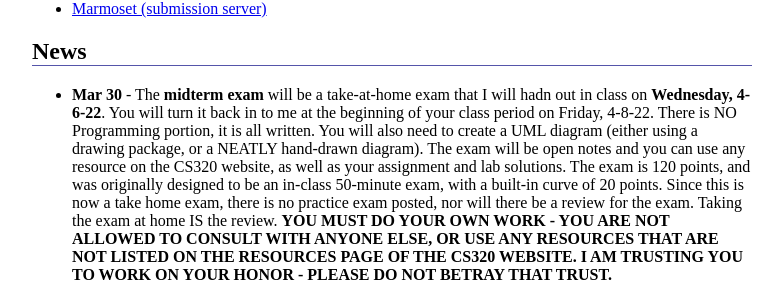
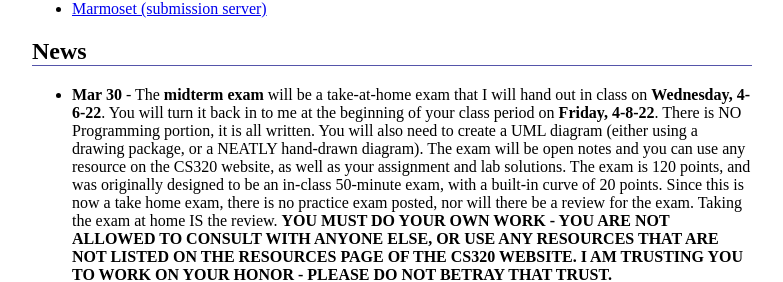
Before and after one commit to ycpcs/cs320-spring2022, a Jekyll site: the page built from index.md, in a window 1280 px wide and 900 px high. Shown: the part 401-683 px from the top of the window, without its empty margins (248-1031 px from the left). Built offline with Jekyll 4.4.1, drawn with Linux system fonts in a browser that asks for light colours.

Commit message:
minor edits

```diff
--- a/index.md
+++ b/index.md
@@ -47,7 +47,7 @@ All information about the course will be posted here.
 
 -->
 
-* **Mar 30** - The **midterm exam** will be a take-at-home exam that I will hadn out in class on **Wednesday, 4-6-22**.  You will turn it back in to me at the beginning of your class period on Friday, 4-8-22.  There is NO Programming portion, it is all written.  You will also need to create a UML diagram (either using a drawing package, or a NEATLY hand-drawn diagram).  The exam will be open notes and you can use any resource on the CS320 website, as well as your assignment and lab solutions.  The exam is 120 points, and was originally designed to be an in-class 50-minute exam, with a built-in curve of 20 points.  Since this is now a take home exam, there is no practice exam posted, nor will there be a review for the exam.  Taking the exam at home IS the review.   **YOU MUST DO YOUR OWN WORK - YOU ARE NOT ALLOWED TO CONSULT WITH ANYONE ELSE, OR USE ANY RESOURCES THAT ARE NOT LISTED ON THE RESOURCES PAGE OF THE CS320 WEBSITE.  I AM TRUSTING YOU TO WORK ON YOUR HONOR - PLEASE DO NOT BETRAY THAT TRUST.**
+* **Mar 30** - The **midterm exam** will be a take-at-home exam that I will hand out in class on **Wednesday, 4-6-22**.  You will turn it back in to me at the beginning of your class period on **Friday, 4-8-22**.  There is NO Programming portion, it is all written.  You will also need to create a UML diagram (either using a drawing package, or a NEATLY hand-drawn diagram).  The exam will be open notes and you can use any resource on the CS320 website, as well as your assignment and lab solutions.  The exam is 120 points, and was originally designed to be an in-class 50-minute exam, with a built-in curve of 20 points.  Since this is now a take home exam, there is no practice exam posted, nor will there be a review for the exam.  Taking the exam at home IS the review.   **YOU MUST DO YOUR OWN WORK - YOU ARE NOT ALLOWED TO CONSULT WITH ANYONE ELSE, OR USE ANY RESOURCES THAT ARE NOT LISTED ON THE RESOURCES PAGE OF THE CS320 WEBSITE.  I AM TRUSTING YOU TO WORK ON YOUR HONOR - PLEASE DO NOT BETRAY THAT TRUST.**
 
 
 * **Mar 29** - A solution to [Lab05: JDBC](labs/lab05.html) will be posted to the [Resources page](./resources) on Wednesday morning (3-30-22), so that you can have a common code base to work from for [Lab06: ORM](labs/lab06.html).  No submissions for Lab05 will be accepted for credit after the Lab05 solution is posted.
```
